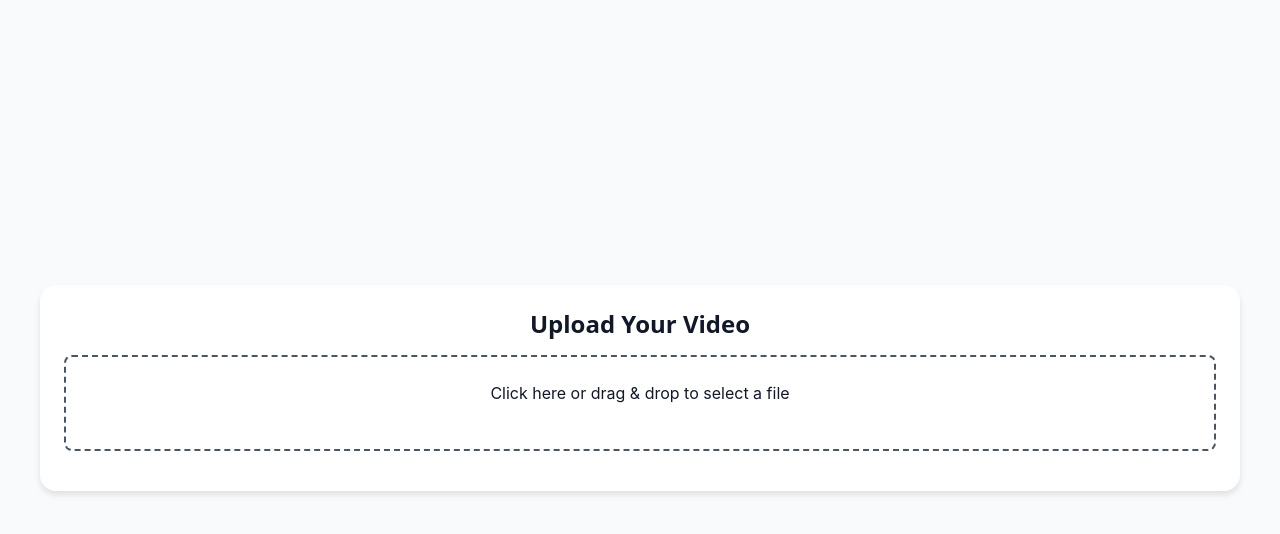
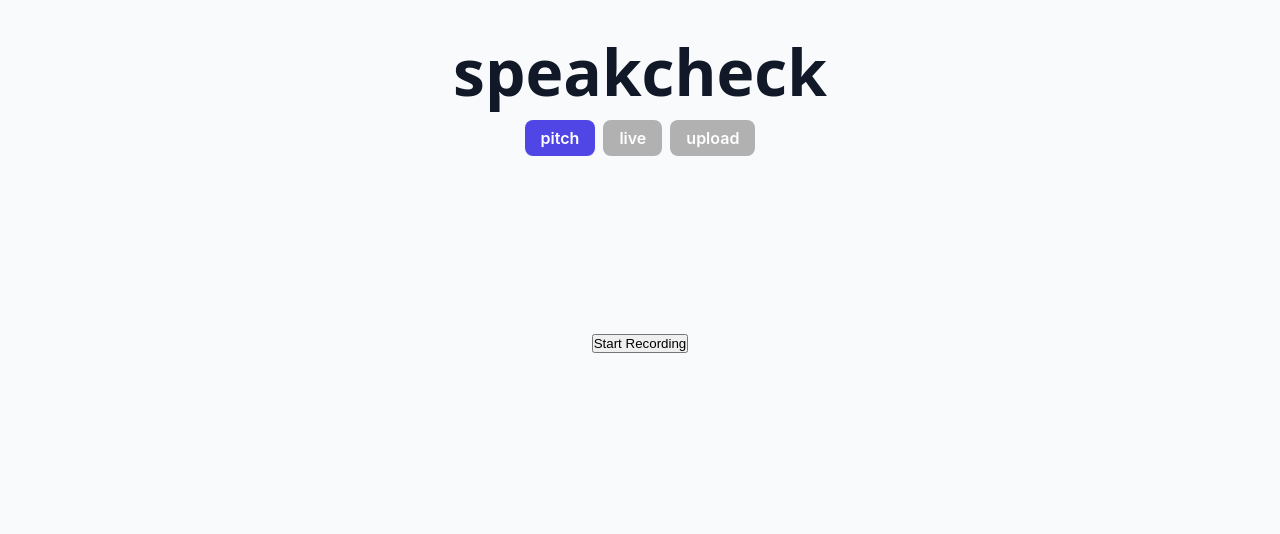
Before and after one commit to ramiljiwani/speakcheck, a React (Vite) app: page / in a window 1280 px wide. Shown: the top 534 px of the page. Built offline with nearby package versions, Linux system fonts and the light colour scheme; no server answers.

Commit message:
homepage UI

```diff
--- a/src/App.tsx
+++ b/src/App.tsx
@@ -1,8 +1,9 @@
 import './App.css'
 import { BrowserRouter, Routes, Route } from 'react-router-dom'
 import FileUploader from './components/fileUploader'
-import VideoDisplay from './components/videoDisplay'
 import VideoFeedbackPage from './pages/videoReview'
+import RecordSpeech from './pages/recordSpeech'
+import Home from './pages/home'
 
 function App() {
 
@@ -10,7 +11,9 @@ function App() {
     <div className='app-container'>
       <BrowserRouter>
         <Routes>
-          <Route path="/" element={<FileUploader />} />
+          {/* <Route path="/" element={<FileUploader />} /> */}
+          {/* <Route path="/" element={<RecordSpeech />} /> */}
+          <Route path="/" element={<Home />} />
           <Route path="/display" element={<VideoFeedbackPage />} />
         </Routes>
       </BrowserRouter>
--- a/src/index.css
+++ b/src/index.css
@@ -96,6 +96,14 @@
     align-items: center;
     gap: var(--spacing-sm);
   }
+
+    /* new: flex column + center */
+  .flex-col {
+    display: flex;
+    flex-direction: column;
+    align-items: center;
+  }
+
 
   /* Buttons */
   .btn {
@@ -245,3 +253,21 @@
     flex-wrap: wrap;         /* → allow pills to wrap onto new lines */
     margin-bottom: var(--spacing-md);
   }
+
+  .tab-content > * {
+    text-align: center;
+  }
+
+  /* full-screen grey background + flex centering */
+.home {
+  min-height: 100vh;
+  background-color: var(--color-background);
+  padding: var(--spacing-lg) 0;
+}
+
+/* bump up the title */
+.h1 {
+  font-family: var(--font-heading);
+  font-size: 4rem;            /* adjust as you like */
+  color: var(--color-text-primary);
+}
--- /dev/null
+++ b/src/pages/home.tsx
@@ -0,0 +1,54 @@
+import { useState } from "react";
+import RecordSpeech from "./recordSpeech";
+import FileUploader from "../components/fileUploader";
+
+const TABS = ['pitch', 'live', 'upload'] as const;
+type Tab = typeof TABS[number];
+
+export default function Home() {
+    const [activeTab, setActiveTab] = useState<Tab>('pitch');
+    return (
+        <div className="home flex-col">
+            <h1
+                className="h1"
+                style={{ paddingTop: '1vh' }}
+            >
+                speakcheck
+            </h1>
+            {/* Tab Bar */}
+        <div className="tab-bar">
+            {TABS.map((tab) => (
+            <button
+                key={tab}
+                className={`btn ${activeTab === tab ? 'btn-primary' : 'btn-secondary'}`}
+                onClick={() => setActiveTab(tab)}
+            >
+                {tab}
+            </button>
+            ))}
+        </div>
+
+        {/* Tab Content */}
+        <div className="tab-content">
+            {activeTab === 'pitch' && (
+            <div className="container">
+                <RecordSpeech/>
+            </div>
+            )}
+
+            {activeTab === 'live' && (
+            <div>
+                {/* TODO: drop in your Pitch visualization UI here */}
+                <p>Pitch UI placeholder</p>
+            </div>
+            )}
+
+            {activeTab === 'upload' && (
+            <div>
+                <FileUploader/>
+            </div>
+            )}
+        </div>
+        </div>
+    )
+}
--- /dev/null
+++ b/src/pages/recordSpeech.tsx
@@ -0,0 +1,106 @@
+import React, { useState, useRef, useEffect } from 'react';
+
+// recordSpeech.tsx
+const RecordSpeech: React.FC = () => {
+  const videoRef = useRef<HTMLVideoElement>(null);
+  const [stream, setStream] = useState<MediaStream | null>(null);
+  const [recorder, setRecorder] = useState<MediaRecorder | null>(null);
+  const [chunks, setChunks] = useState<BlobPart[]>([]);
+  const [recording, setRecording] = useState(false);
+
+  // Request camera + microphone access once
+  useEffect(() => {
+    navigator.mediaDevices.getUserMedia({ video: true, audio: true })
+      .then(mediaStream => {
+        setStream(mediaStream);
+        if (videoRef.current) {
+          videoRef.current.srcObject = mediaStream;
+        }
+      })
+      .catch(err => console.error('getUserMedia error:', err));
+  }, []);
+
+  // Autoplay the video preview
+  useEffect(() => {
+    if (stream) {
+      videoRef.current?.play();
+    }
+  }, [stream]);
+
+  // Start recording into chunks
+  const startRecording = () => {
+    if (!stream) return;
+    const options = { mimeType: 'video/webm; codecs=vp8' };
+    const mediaRecorder = new MediaRecorder(stream, options);
+    mediaRecorder.ondataavailable = e => {
+      if (e.data.size > 0) {
+        setChunks(prev => [...prev, e.data]);
+      }
+    };
+    mediaRecorder.onstop = handleStop;
+    mediaRecorder.start();
+    setRecorder(mediaRecorder);
+    setChunks([]);
+    setRecording(true);
+  };
+
+  // Stop recording
+  const stopRecording = () => {
+    recorder?.stop();
+    setRecording(false);
+  };
+
+  // Called when recorder stops: assemble blob and upload
+  const handleStop = () => {
+    const blob = new Blob(chunks, { type: 'video/webm' });
+    uploadVideo(blob);
+  };
+
+  // Upload blob to Flask backend
+  const uploadVideo = async (blob: Blob) => {
+    const formData = new FormData();
+    formData.append('file', blob, 'recording.webm');
+
+    try {
+      const response = await fetch('http://localhost:5000/upload', {
+        method: 'POST',
+        body: formData,
+      });
+      if (!response.ok) {
+        const text = await response.text();
+        console.error('Upload failed:', text);
+      } else {
+        console.log('Upload success');
+      }
+    } catch (err) {
+      console.error('Upload error:', err);
+    }
+  };
+
+  return (
+    <div className="p-4">
+      {/* Live preview mirrored like a mirror */}
+      <video
+        ref={videoRef}
+        style={{ transform: 'scaleX(-1)' }}
+        className="w-full max-w-md border"
+        muted
+        autoPlay
+        playsInline
+      />
+      <div className="mt-2">
+        {!recording ? (
+          <button onClick={startRecording} className="px-4 py-2 bg-green-500 text-white rounded">
+            Start Recording
+          </button>
+        ) : (
+          <button onClick={stopRecording} className="px-4 py-2 bg-red-500 text-white rounded">
+            Stop Recording
+          </button>
+        )}
+      </div>
+    </div>
+  );
+};
+
+export default RecordSpeech;
```
